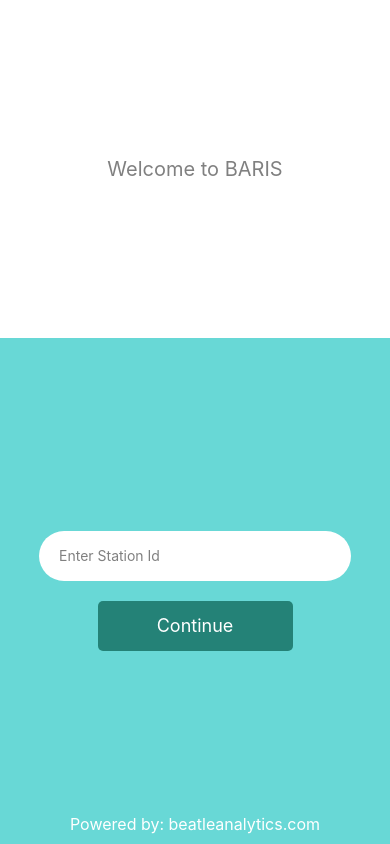
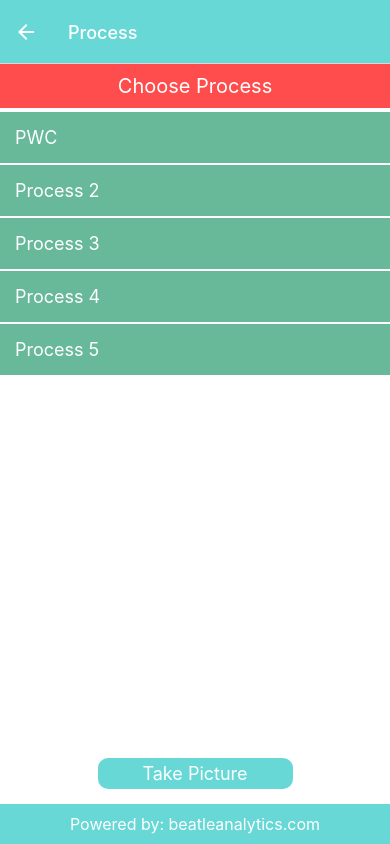
Before and after one commit to ShivrajTheCoder/baris, a React Native app: screen /Process in a window 390 px wide. Built offline with nearby package versions, Linux system fonts and the light colour scheme.

Commit message:
choose-process-added

```diff
--- a/App.js
+++ b/App.js
@@ -1,21 +1,34 @@
 import * as React from 'react';
-import { View, Text, Platform, StatusBar } from 'react-native';
+import { View, Platform, StatusBar } from 'react-native';
 import { NavigationContainer } from '@react-navigation/native';
 import { createNativeStackNavigator } from '@react-navigation/native-stack';
 import HomeScreen from './screens/HomeScreen';
 import Login from './screens/Login';
 import Footer from './components/_layout/Footer';
 import UserLogin from './screens/UserLogin';
+import ProcessChoose from './screens/ProcessChoose';
+
 const Stack = createNativeStackNavigator();
 
 function App() {
   return (
     <NavigationContainer>
       <View style={{ flex: 1, backgroundColor: '#fff', paddingTop: Platform.OS === 'android' ? StatusBar.currentHeight : 0 }}>
-        <Stack.Navigator initialRouteName="Login" >
-          <Stack.Screen name="Login"  component={Login} options={{ headerShown: false }} />
+        <Stack.Navigator initialRouteName="Login">
+          <Stack.Screen name="Login" component={Login} options={{ headerShown: false }} />
           <Stack.Screen name="UserLogin" component={UserLogin} options={{ headerShown: false }} />
           <Stack.Screen name="Home" component={HomeScreen} options={{ headerShown: false }} />
+          <Stack.Screen
+            name="Process"
+            component={ProcessChoose}
+            options={{
+              headerStyle: {
+                backgroundColor: '#68d8d6',
+              },
+              headerTintColor: '#fff',
+              headerBackTitleVisible: false,
+            }}
+          />
         </Stack.Navigator>
         <Footer/>
       </View>
--- /dev/null
+++ b/screens/ProcessChoose.js
@@ -0,0 +1,79 @@
+import React from 'react';
+import { View, Text, StyleSheet, TouchableOpacity, ScrollView } from 'react-native';
+
+export default function ProcessChoose() {
+  return (
+    <View style={styles.container}>
+      <ScrollView contentContainerStyle={styles.scrollContainer}>
+        <View style={styles.chooseProcessSection}>
+          <Text style={styles.chooseProcessText}>Choose Process</Text>
+        </View>
+        <View style={styles.processList}>
+          {/* Dummy processes */}
+          <View style={styles.process}>
+            <Text style={styles.processText}>PWC</Text>
+          </View>
+          <View style={styles.process}>
+            <Text style={styles.processText}>Process 2</Text>
+          </View>
+          <View style={styles.process}>
+            <Text style={styles.processText}>Process 3</Text>
+          </View>
+          <View style={styles.process}>
+            <Text style={styles.processText}>Process 4</Text>
+          </View>
+          <View style={styles.process}>
+            <Text style={styles.processText}>Process 5</Text>
+          </View>
+        </View>
+      </ScrollView>
+      <TouchableOpacity style={styles.button}>
+        <Text style={styles.buttonText}>Take Picture</Text>
+      </TouchableOpacity>
+    </View>
+  );
+}
+
+const styles = StyleSheet.create({
+  container: {
+    flex: 1,
+    backgroundColor: '#fff',
+  },
+  scrollContainer: {
+    flexGrow: 1,
+  },
+  chooseProcessSection: {
+    backgroundColor: '#ff4d4d',
+    padding: 10,
+    alignItems: 'center',
+  },
+  chooseProcessText: {
+    color: '#fff',
+    fontSize: 20,
+  },
+  processList: {
+    marginTop: 3,
+  },
+  process: {
+    backgroundColor: '#67b99a',
+    padding: 15,
+    marginVertical: 1,
+  },
+  processText: {
+    color: '#fff',
+    fontSize: 18,
+  },
+  button: {
+    backgroundColor: '#68d8d6',
+    alignItems: 'center',
+    padding: 5,
+    borderRadius: 10,
+    marginBottom:55,
+    width:"50%",
+    marginHorizontal:"25%",
+  },
+  buttonText: {
+    color: '#fff',
+    fontSize: 18,
+  },
+});
--- a/screens/UserLogin.js
+++ b/screens/UserLogin.js
@@ -7,6 +7,7 @@ export default function UserLogin({ navigation }) {
 
     const handleLogin = () => {
         // Handle login logic here
+        navigation.navigate("Process")
     };
 
     return (
```
